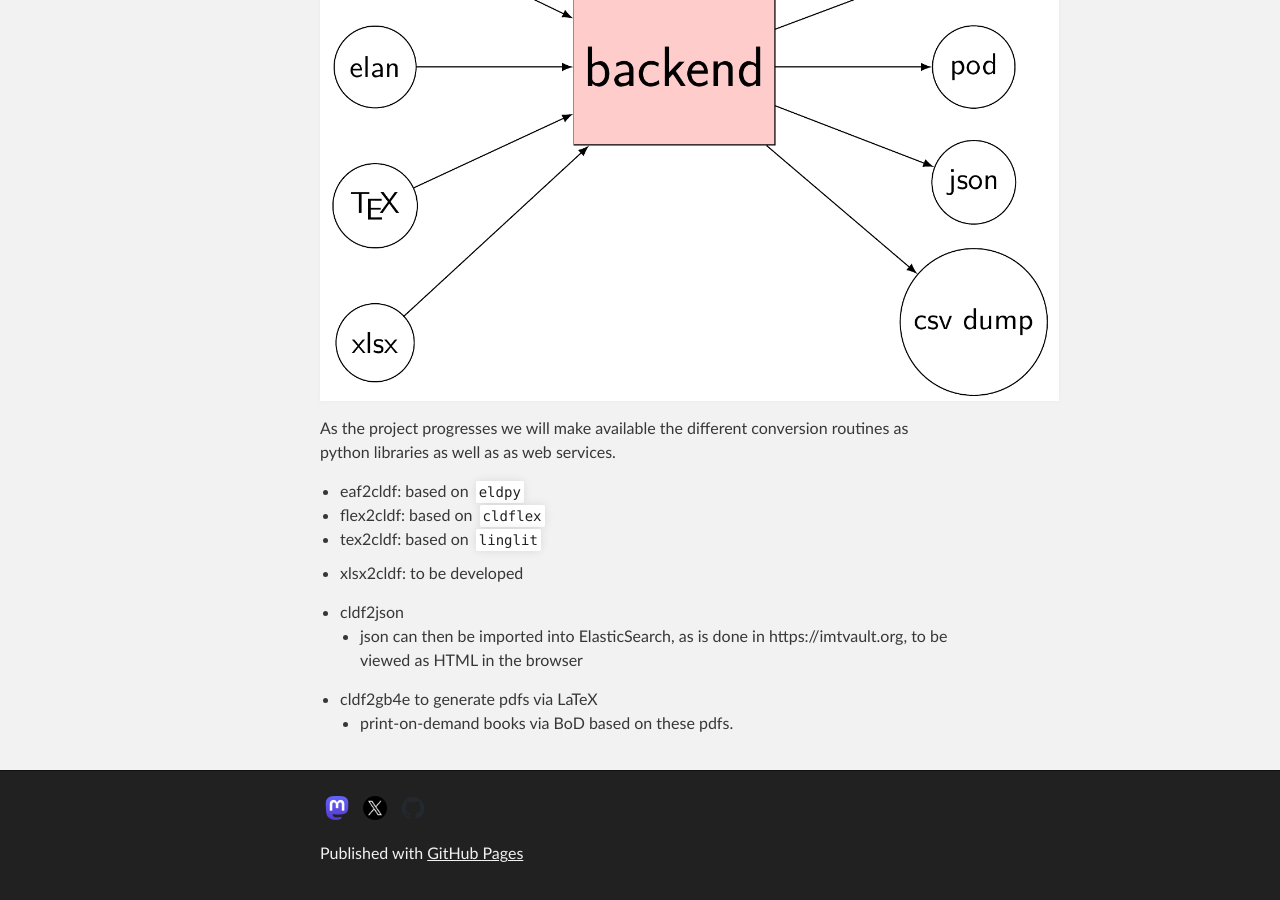
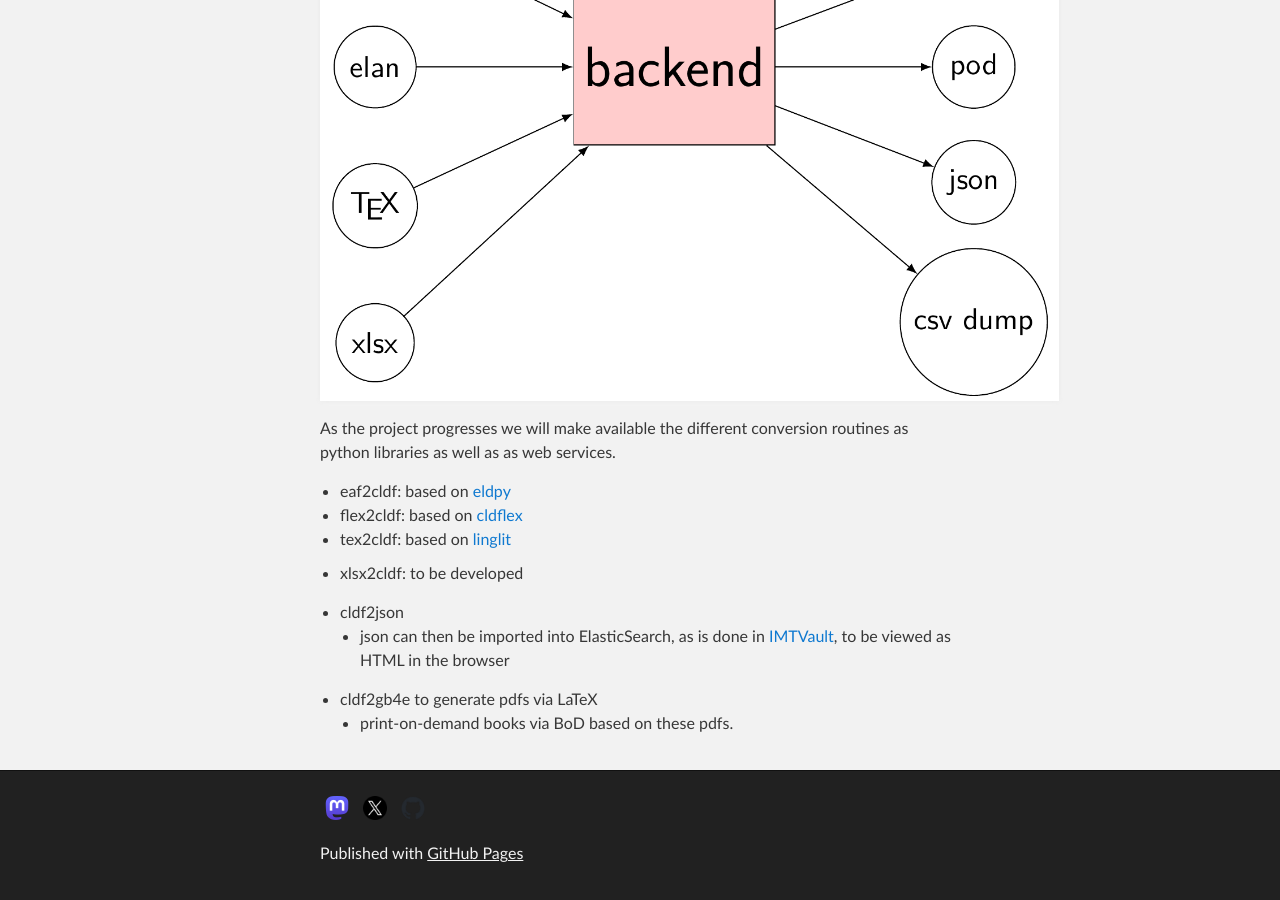
Before and after one commit to OpenTextCollections/opentextcollections.github.io, a Jekyll site: the page built from tools.md, in a window 1280 px wide and 900 px high, scrolled down 685 px. Built offline with Jekyll 4.4.1, drawn with Linux system fonts in a browser that asks for light colours; our own code applies the rules of GitHub Pages for plain Markdown files; some of the changed lines change nothing that is shown.

Commit message:
link libraries used

````diff
--- a/tools.md
+++ b/tools.md
@@ -11,12 +11,12 @@ Our text collections make use of the [CLDF framework](https://cldf.clld.org). We
 
 As the project progresses we will make available the different conversion routines as python libraries as well as as web services.
 
-- eaf2cldf: based on ```eldpy```
-- flex2cldf: based on ```cldflex```
-- tex2cldf: based on ```linglit```
+- eaf2cldf: based on [eldpy](https://github.com/ZAS-QUEST/eldpy)
+- flex2cldf: based on [cldflex](https://github.com/fmatter/cldflex)
+- tex2cldf: based on [linglit](https://github.com/cldf/linglit)
 - xlsx2cldf: to be developed
 
 - cldf2json
-    - json can then be imported into ElasticSearch, as is done in https://imtvault.org, to be viewed as HTML in the browser
+    - json can then be imported into ElasticSearch, as is done in [IMTVault](https://imtvault.org), to be viewed as HTML in the browser
 - cldf2gb4e to generate pdfs via LaTeX
     - print-on-demand books via BoD based on these pdfs.
````
